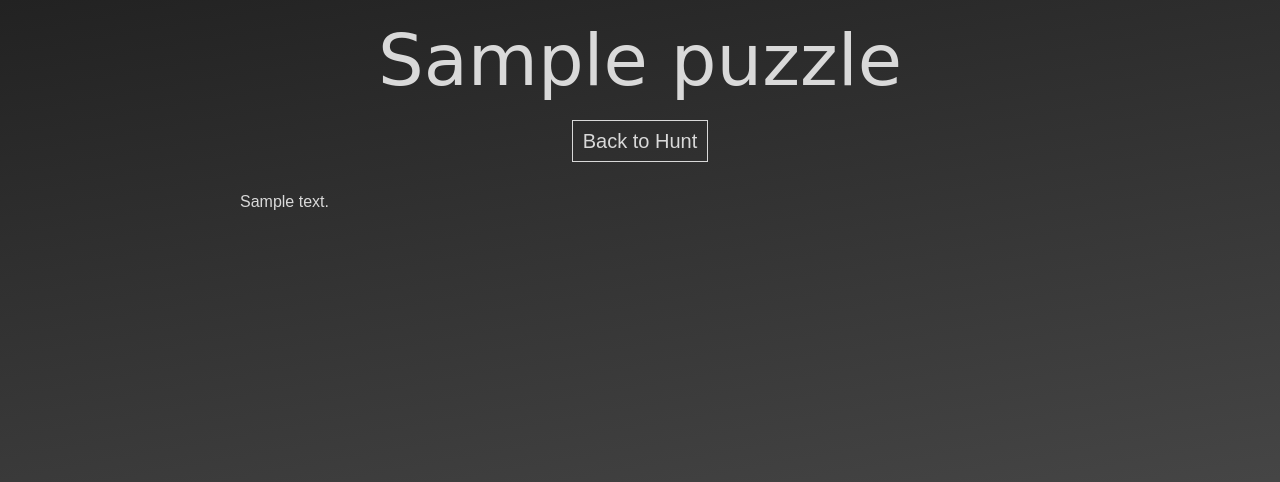
After one commit to cdriehuys/driehuys-christmas, a Django app: template driehuys_christmas/scavenger_hunt/templates/scavenger_hunt/puzzle_detail.html in a window 1280 px wide. The commit adds this page. Shown: the top 482 px of the page. Run offline with Django 3.2, Linux system fonts and the light colour scheme; the template is opened without the code that fills it: values that come from a table or form of the project are taken from there, others are empty; tables that the repository leaves empty hold one stand-in row (values such as "Sample post"); style sheets or scripts are compiled from the project's sources; some libraries are stand-ins or nearby versions; some web fonts are replaced.

Commit message:
Add puzzle detail view.

```diff
--- a/driehuys_christmas/scavenger_hunt/models.py
+++ b/driehuys_christmas/scavenger_hunt/models.py
@@ -24,6 +24,12 @@ class Puzzle(models.Model):
         Return the puzzle's title.
         """
         return self.title
+
+    def get_absolute_url(self):
+        """
+        Get the url of the puzzle's detail view.
+        """
+        return reverse('scavenger_hunt:puzzle-detail', kwargs={'hunt_pk': self.hunt.pk, 'pk': self.pk})
 
 
 class ScavengerHunt(models.Model):
--- /dev/null
+++ b/driehuys_christmas/scavenger_hunt/templates/scavenger_hunt/puzzle_detail.html
@@ -0,0 +1,16 @@
+{% extends 'base.html' %}
+
+
+{% block page_title %}{{ puzzle.title }}{% endblock %}
+
+{% block content %}
+
+  <div class='container'>
+    <h1 class='text-center festive'>{{ puzzle.title }}</h1>
+
+    <p class='text-center'><a class='btn' href='{{ puzzle.hunt.get_absolute_url }}'>Back to Hunt</a></p>
+
+    <p class='puzzle-detail__text'>{{ puzzle.text|linebreaksbr }}</p>
+  </div>
+
+{% endblock %}
--- a/driehuys_christmas/scavenger_hunt/urls.py
+++ b/driehuys_christmas/scavenger_hunt/urls.py
@@ -8,5 +8,6 @@ app_name = 'scavenger_hunt'
 
 urlpatterns = [
     url(r'^(?P<pk>[0-9]+)/$', views.HuntDetailView.as_view(), name='hunt-detail'),
+    url(r'^(?P<hunt_pk>[0-9]+)/(?P<pk>[0-9]+)/$', views.PuzzleDetailView.as_view(), name='puzzle-detail'),
     url(r'^', views.HuntListView.as_view(), name='hunt-list'),
 ]
--- a/driehuys_christmas/static/css/main.css
+++ b/driehuys_christmas/static/css/main.css
@@ -188,6 +188,9 @@ main {
     .puzzle--complete__title-underline {
       border-bottom: 1px solid #555555; }
 
+.puzzle-detail__text {
+  margin: 2em 0; }
+
 .puzzles {
   display: block; }
   @media screen and (min-width: 481px) {
--- a/driehuys_christmas/static/css/modules/_puzzles.scss
+++ b/driehuys_christmas/static/css/modules/_puzzles.scss
@@ -53,6 +53,12 @@
   }
 }
 
+.puzzle-detail {
+  @include element('text') {
+    margin: 2em 0;
+  }
+}
+
 .puzzles {
   display: block;
 
```
Also changed, not shown: driehuys_christmas/scavenger_hunt/admin.py (+12 -2 lines), driehuys_christmas/scavenger_hunt/views.py (+8 -0 lines), driehuys_christmas/static/css/modules/_buttons.scss (line endings or trailing spaces), 1 other file.
